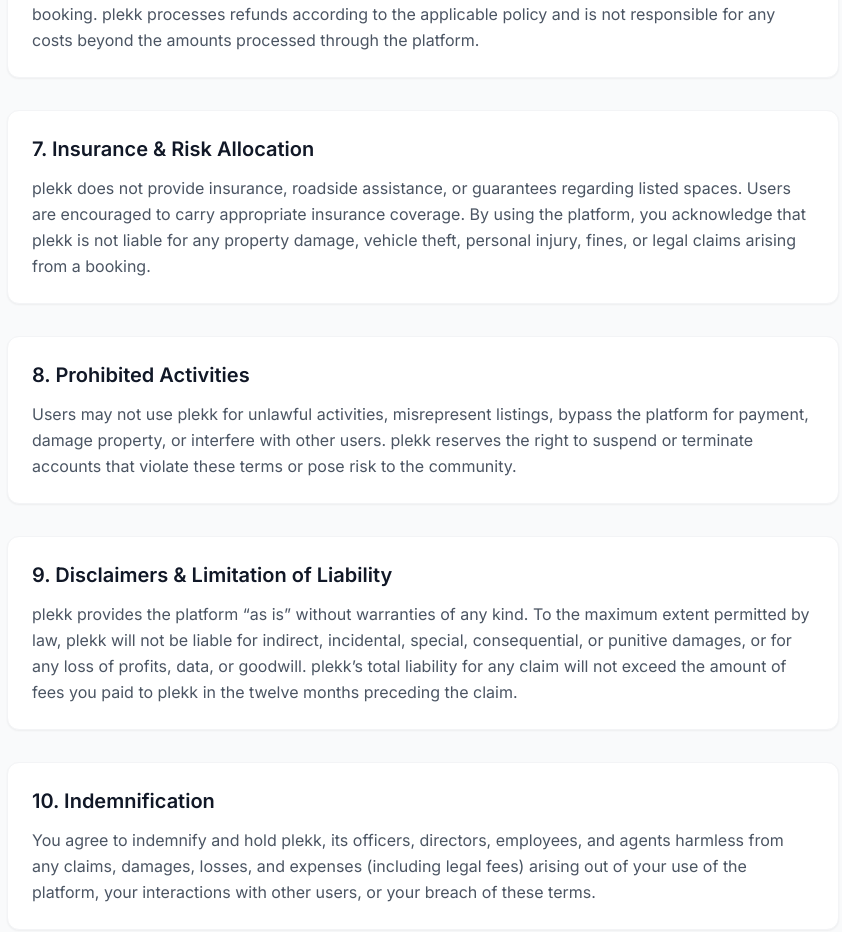
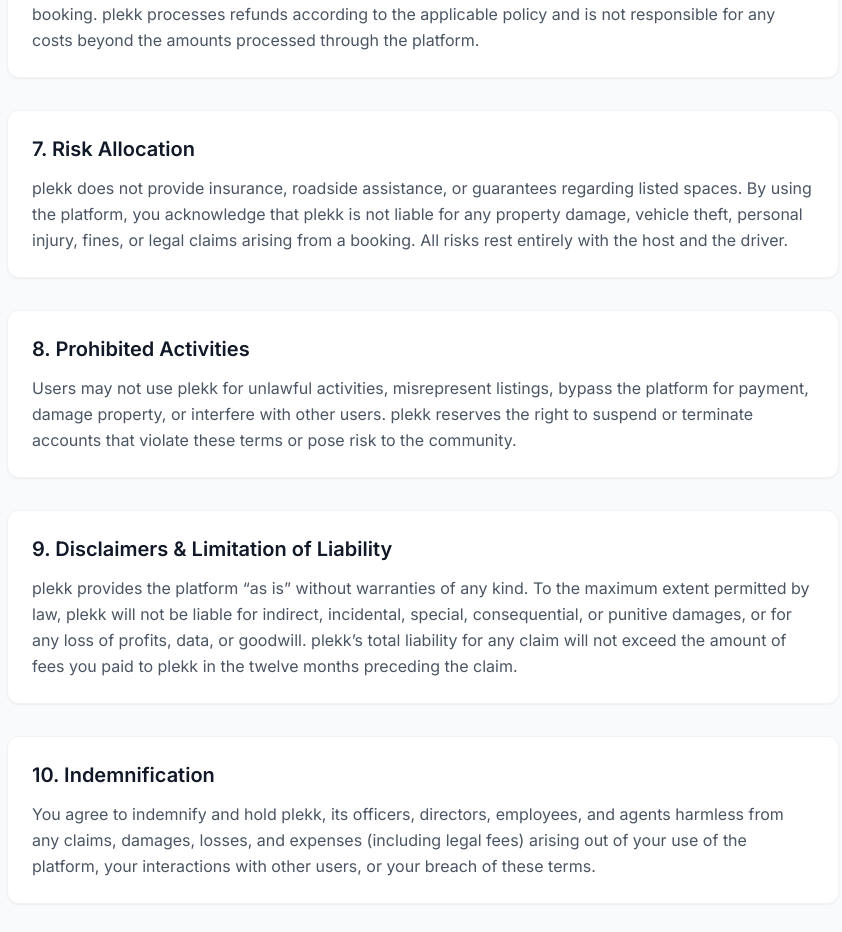
Before and after one commit to make-tuned-unit/plek, a Next.js app in the folder frontend/: page /terms in a window 1280 px wide. Shown: the part 1441-2373 px from the top of the page, without its empty margins (217-1059 px from the left). Built offline with nearby package versions, Linux system fonts and the light colour scheme.

Commit message:
Remove all insurance references - plekk is a marketplace, not an insurer

```diff
--- a/frontend/app/page.tsx
+++ b/frontend/app/page.tsx
@@ -320,7 +320,7 @@
             <FeatureCard
               icon={<Shield className="w-8 h-8" strokeWidth={1.6} />}
               title="Secure & Verified"
-              description="All spaces are verified and secure. Protected payments and insurance coverage give you peace of mind."
+              description="All spaces are verified and secure. Protected payments give you peace of mind."
             />
             <FeatureCard
               icon={<Clock className="w-8 h-8" strokeWidth={1.6} />}
--- a/frontend/app/terms/page.tsx
+++ b/frontend/app/terms/page.tsx
@@ -35,9 +35,9 @@
       'Cancellation terms are defined by the host for each listing. Drivers should review the policy before booking. plekk processes refunds according to the applicable policy and is not responsible for any costs beyond the amounts processed through the platform.',
   },
   {
-    title: '7. Insurance & Risk Allocation',
+    title: '7. Risk Allocation',
     content:
-      'plekk does not provide insurance, roadside assistance, or guarantees regarding listed spaces. Users are encouraged to carry appropriate insurance coverage. By using the platform, you acknowledge that plekk is not liable for any property damage, vehicle theft, personal injury, fines, or legal claims arising from a booking.',
+      'plekk does not provide insurance, roadside assistance, or guarantees regarding listed spaces. By using the platform, you acknowledge that plekk is not liable for any property damage, vehicle theft, personal injury, fines, or legal claims arising from a booking. All risks rest entirely with the host and the driver.',
   },
   {
     title: '8. Prohibited Activities',
```
Also changed, not shown: 2 other files (tests, documents, lock files or other folders).
